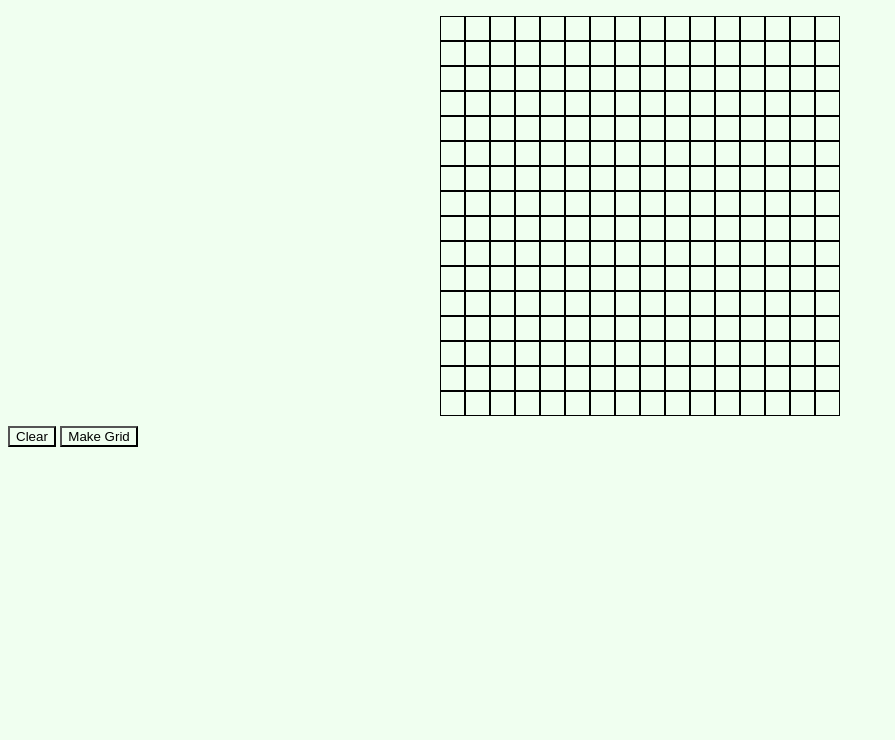
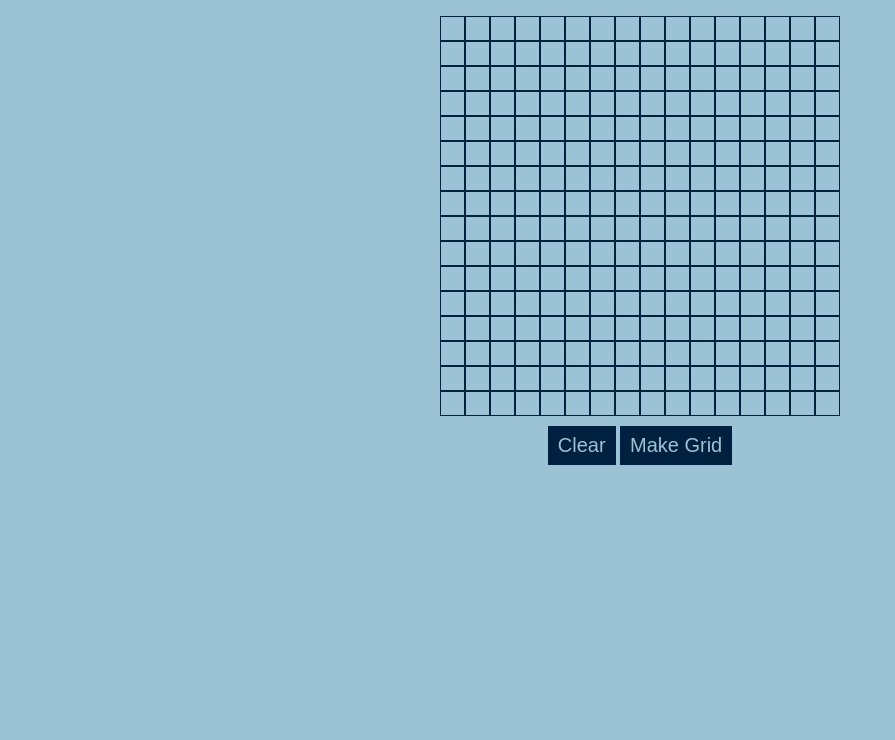
Before and after one commit to Amrut182/etch-a-sketch, a plain HTML site: page index.html in a window 1280 px wide. Shown: the part 60-800 px from the top of the page, without its empty margins (0-895 px from the left). Drawn offline with Linux system fonts and the light colour scheme.

Commit message:
finished styling

```diff
--- a/style.css
+++ b/style.css
@@ -1,29 +1,45 @@
 html {
     font-family: Arial, Helvetica, sans-serif;
-    background-color: honeydew;
+    /* background-color: #E69A8DFF; */
+    /* background-color: #ADEFD1FF; */
+    background-color: #9CC3D5FF;
 }
+
 h1 {
     text-align: center;
-
+    /* color: #5F4B8BFF; */
+    color: #00203FFF;
+    /* color: #0063B2FF */
 }
 
 #Grid {
     display: inline-grid;
-    border: 1px solid black;
+    border: 1px solid #00203FFF;
+}
+
+ #buttons {
+    text-align: center;
 }
 
 button {
-    background-color: honeydew;
-}
-
-#buttons {
-    margin: 0px auto;
-}
+    margin: auto;
+    background-color: #00203FFF;
+    /* background-color: #5F4B8BFF; */
+    /* background-color: #0063B2FF; */
+    border: none;
+    color: #9CC3D5FF;
+    /* color: #ADEFD1FF; */
+    /* color: #9CC3D5FF; */
+    padding: 8px 10px;
+    text-align: center;
+    text-decoration: none;
+    display: inline-block;
+    font-size: 20px;
+  }
 
 #container {
     padding: 10px;
     margin: 0px auto;
     width: 400px;
     height: 400px;
-    background-color: honeydew;
 }
```
